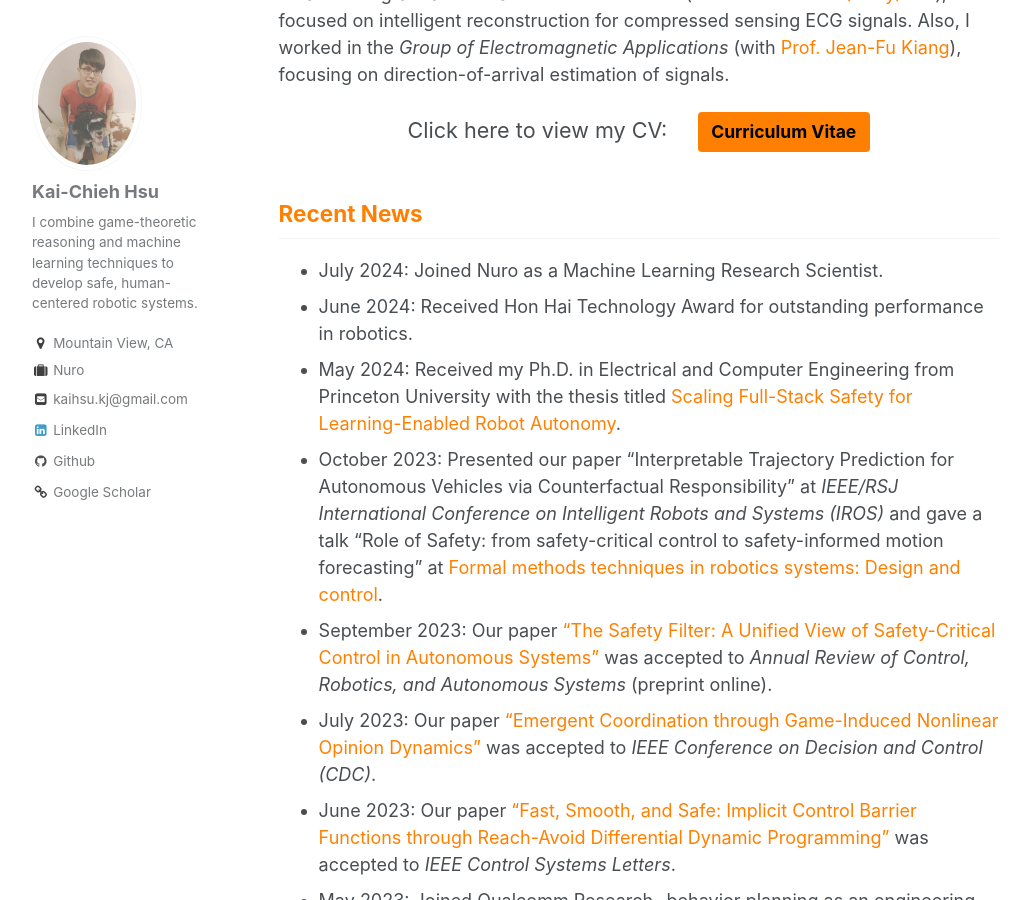
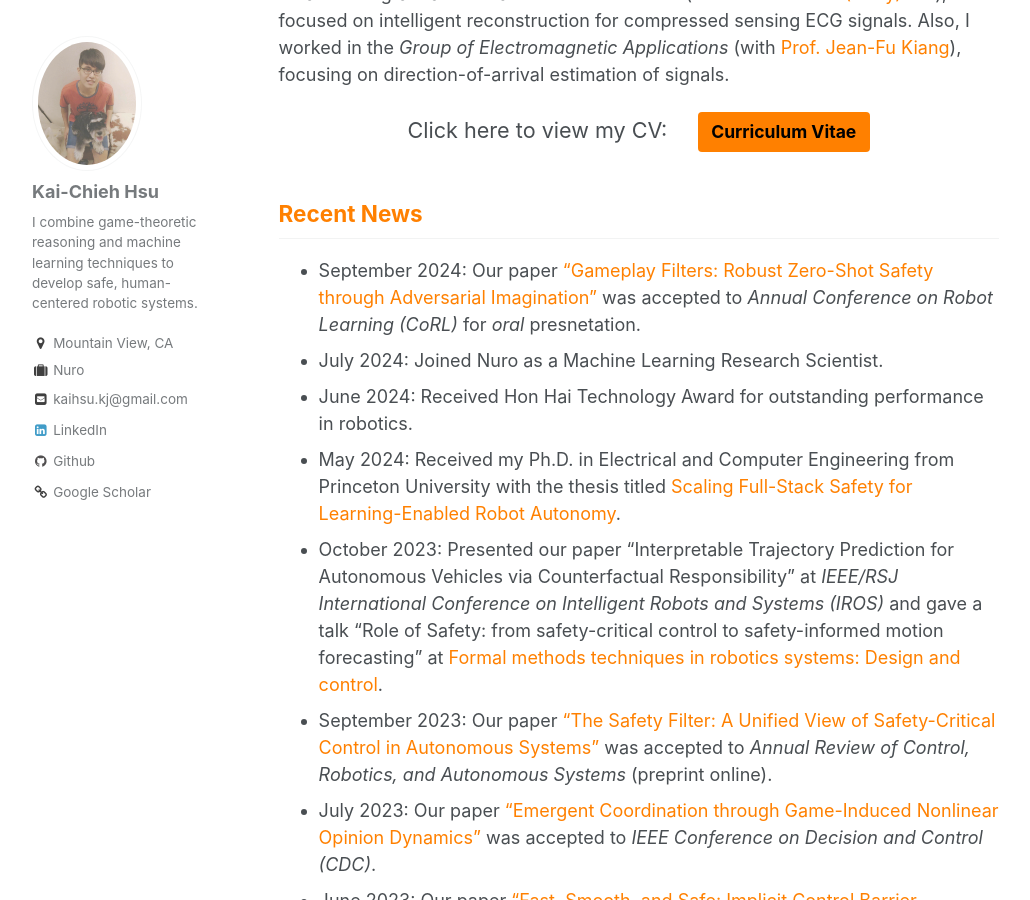
Before and after one commit to kaichiehhsu/kaichiehhsu.github.io, a Jekyll site: the page built from _pages/about.md, in a window 1280 px wide and 900 px high, scrolled down 391 px. Shown: the whole window, without its empty margins (26-1056 px from the left). Built offline with Jekyll 4.4.1, drawn with Linux system fonts in a browser that asks for light colours.

Commit message:
updates gameplay filter

```diff
--- a/_pages/about.md
+++ b/_pages/about.md
@@ -49,6 +49,7 @@ Also, I worked in the *Group of Electromagnetic Applications* (with <a href="htt
   Recent News
 </h2>
 
+* September 2024: Our paper <a href="https://saferobotics.princeton.edu/research/gameplay-filter" style="color: rgb(255, 128, 0)">"Gameplay Filters: Robust Zero-Shot Safety through Adversarial Imagination"</a> was accepted to *Annual Conference on Robot Learning (CoRL)* for *oral* presnetation.
 * July 2024: Joined Nuro as a Machine Learning Research Scientist.
 * June 2024: Received Hon Hai Technology Award for outstanding performance in robotics.
 * May 2024: Received my Ph.D. in Electrical and Computer Engineering from Princeton University with the thesis titled <a href="https://www.proquest.com/docview/3065208723/35A007D0B9E0429CPQ/10?%20Theses&accountid=13314&sourcetype=Dissertations%20" style="color: rgb(255, 128, 0)">Scaling Full-Stack Safety for Learning-Enabled Robot Autonomy</a>.
```
Also changed, not shown: 1 other file.
